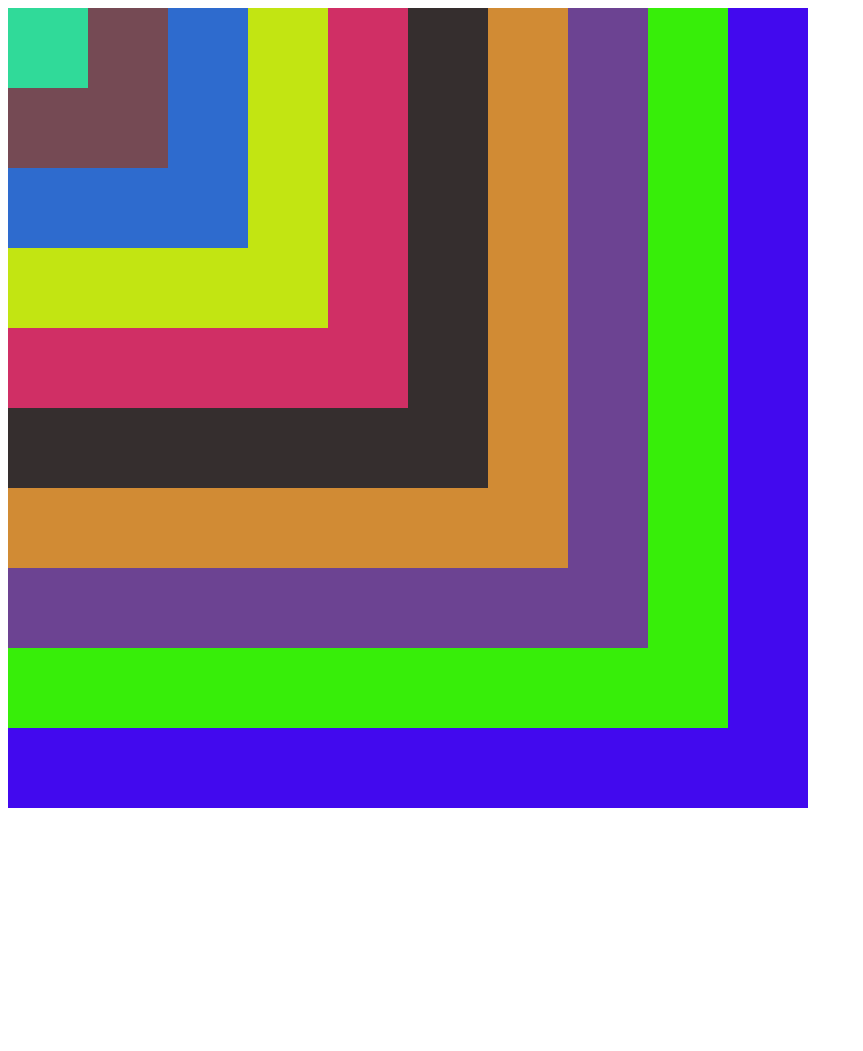
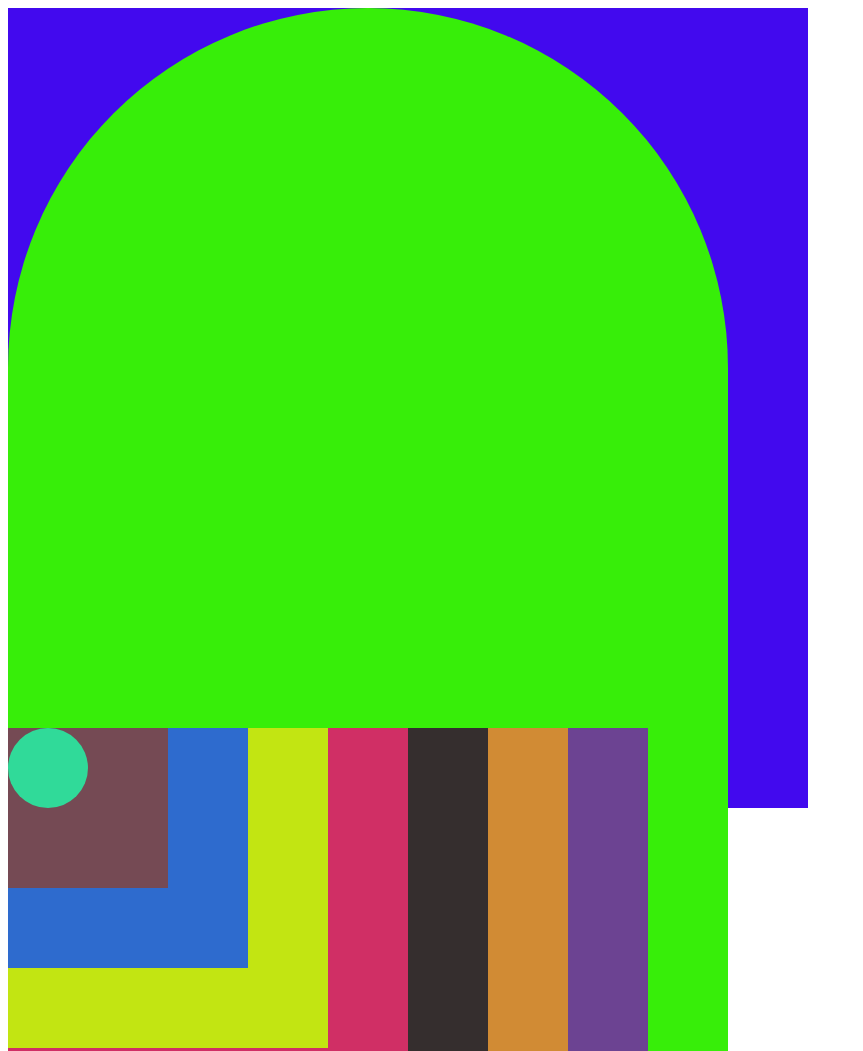
Before and after one commit to DezsoHorsi/w3-practice, a plain HTML site: page frontend/index.html in a window 1280 px wide. Shown: the top 1051 px of the page, without its empty margins (0-863 px from the left). Before the commit the page ends 816 px from the top, so only its background shows below. Drawn offline with Linux system fonts and the light colour scheme.

Commit message:
practicing

```diff
--- a/frontend/index.html
+++ b/frontend/index.html
@@ -9,6 +9,9 @@
 </head>
 <body>
 	<div>
+		<div class="first">
+
+		</div>
 		<div>
 			<div>
 				<div>
@@ -17,7 +20,7 @@
 							<div>
 								<div>
 									<div>
-										<div></div>
+										<div class=" first most-inner"></div>
 									</div>
 								</div>
 							</div>
--- a/frontend/style.css
+++ b/frontend/style.css
@@ -5,6 +5,13 @@ body > div {
   background-color: rgb(66, 9, 238);
 }
 
+div.first {
+  border-radius: 50% 50% 0 0;
+}
+
+div.most-inner {
+  border-radius: 50%;
+}
 div > div {
   width: 90vh;
   height: 90vh;
```
